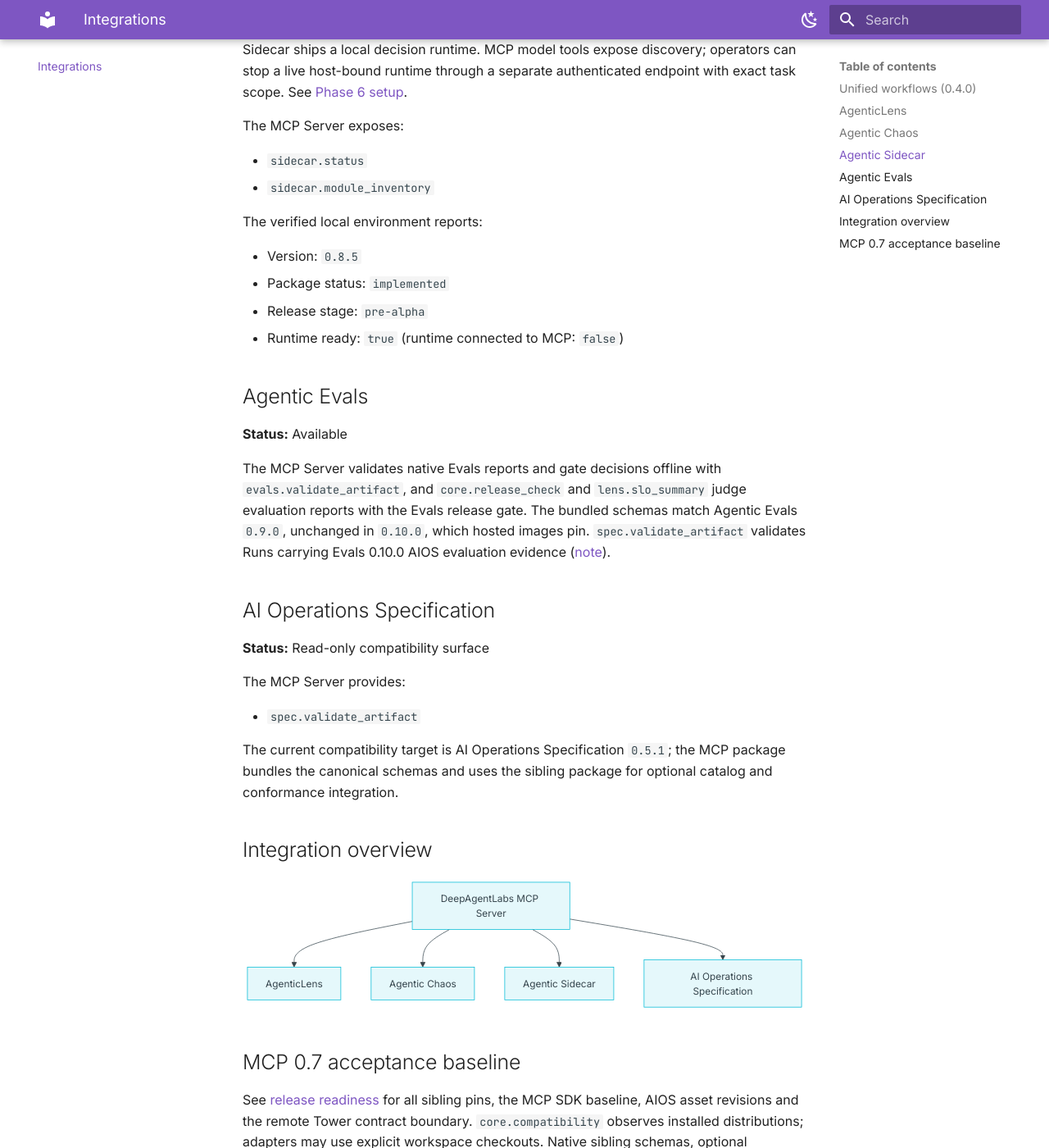
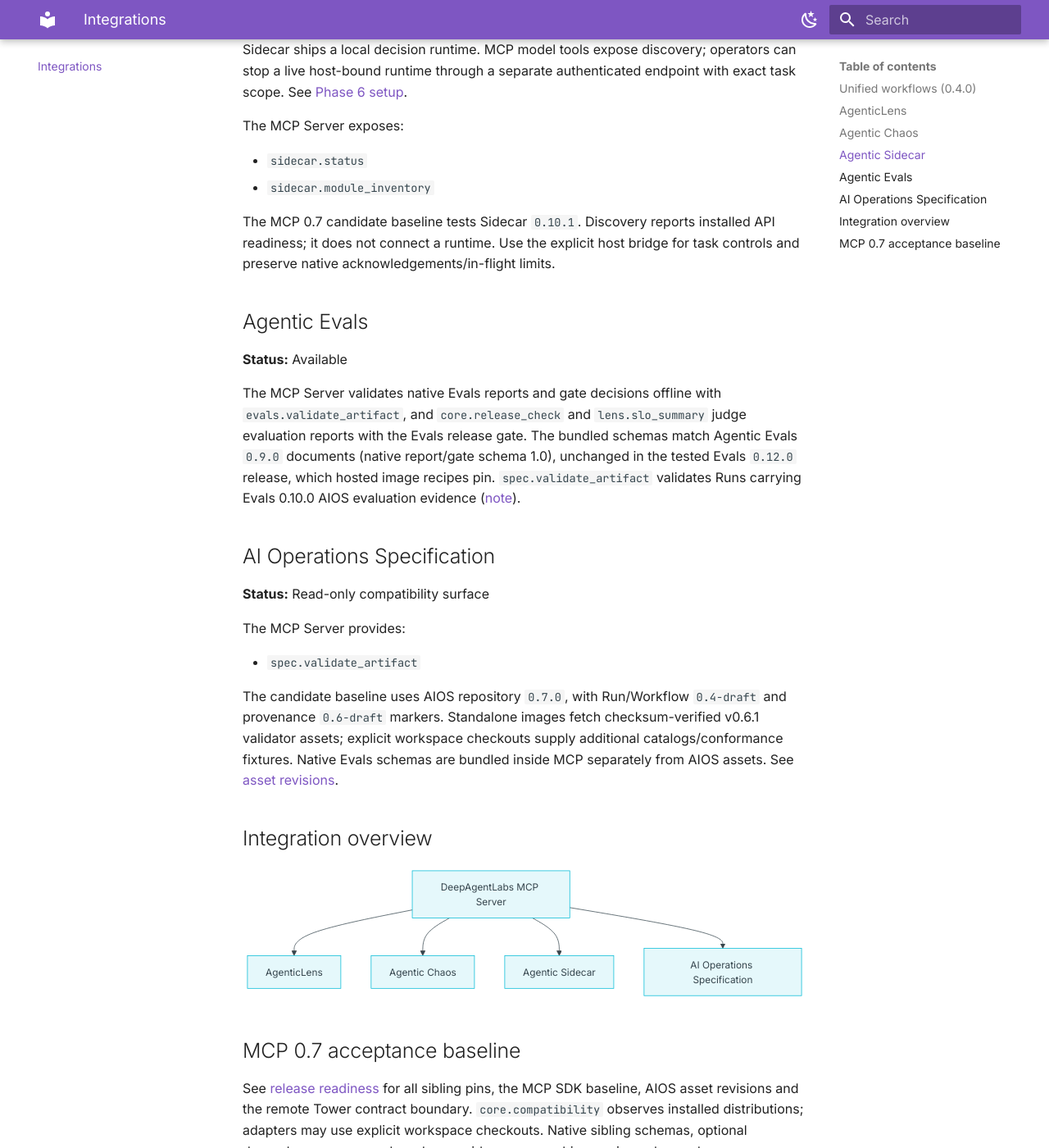
Before and after one commit to DeepAgentLabs/mcp-server, an MkDocs documentation site: the page built from docs/integrations.md, in a window 1280 px wide and 1400 px high, scrolled down 1367 px. Shown: the whole window at 82% size. Built offline with MkDocs 1.6.1 and Material for MkDocs 9.7.7, drawn with Linux system fonts in a browser that asks for light colours.

Commit message:
docs: resolve Copilot findings on stale sibling versions

```diff
--- a/docs/integrations.md
+++ b/docs/integrations.md
@@ -54,12 +54,9 @@
 - `sidecar.status`
 - `sidecar.module_inventory`
 
-The verified local environment reports:
-
-- Version: `0.8.5`
-- Package status: `implemented`
-- Release stage: `pre-alpha`
-- Runtime ready: `true` (runtime connected to MCP: `false`)
+The MCP 0.7 candidate baseline tests Sidecar `0.10.1`. Discovery reports
+installed API readiness; it does not connect a runtime. Use the explicit host
+bridge for task controls and preserve native acknowledgements/in-flight limits.
 
 ## Agentic Evals
 
@@ -68,7 +65,8 @@
 The MCP Server validates native Evals reports and gate decisions offline with
 `evals.validate_artifact`, and `core.release_check` and `lens.slo_summary` judge
 evaluation reports with the Evals release gate. The bundled schemas match
-Agentic Evals `0.9.0`, unchanged in `0.10.0`, which hosted images pin.
+Agentic Evals `0.9.0` documents (native report/gate schema 1.0), unchanged
+in the tested Evals `0.12.0` release, which hosted image recipes pin.
 `spec.validate_artifact` validates Runs carrying Evals 0.10.0 AIOS evaluation
 evidence ([note](evals-0.10-aios-evidence.md)).
 
@@ -80,9 +78,11 @@
 
 - `spec.validate_artifact`
 
-The current compatibility target is AI Operations Specification `0.5.1`; the
-MCP package bundles the canonical schemas and uses the sibling package for
-optional catalog and conformance integration.
+The candidate baseline uses AIOS repository `0.7.0`, with Run/Workflow
+`0.4-draft` and provenance `0.6-draft` markers. Standalone images fetch
+checksum-verified v0.6.1 validator assets; explicit workspace checkouts supply
+additional catalogs/conformance fixtures. Native Evals schemas are bundled
+inside MCP separately from AIOS assets. See [asset revisions](release-readiness.md).
 
 ## Integration overview
 
```
Also changed, not shown: README.md (+2 -1 lines), deploy/docker/README.md (+3 -1 lines).
